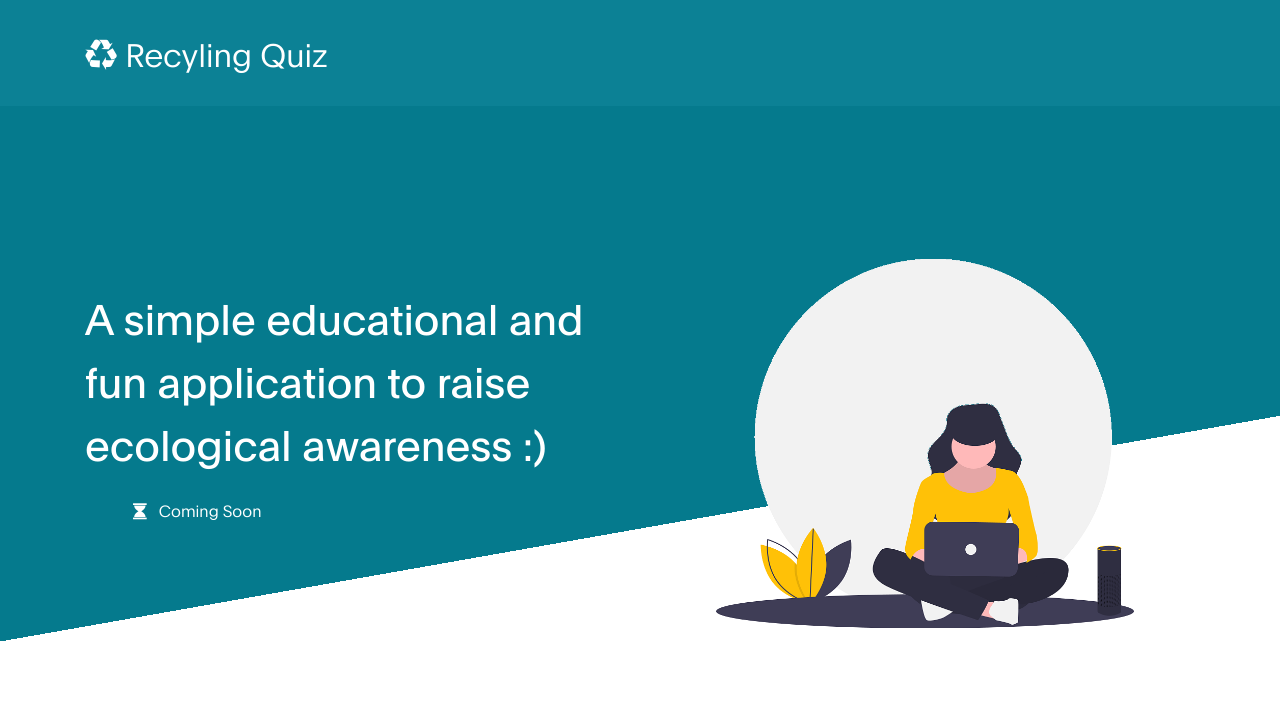
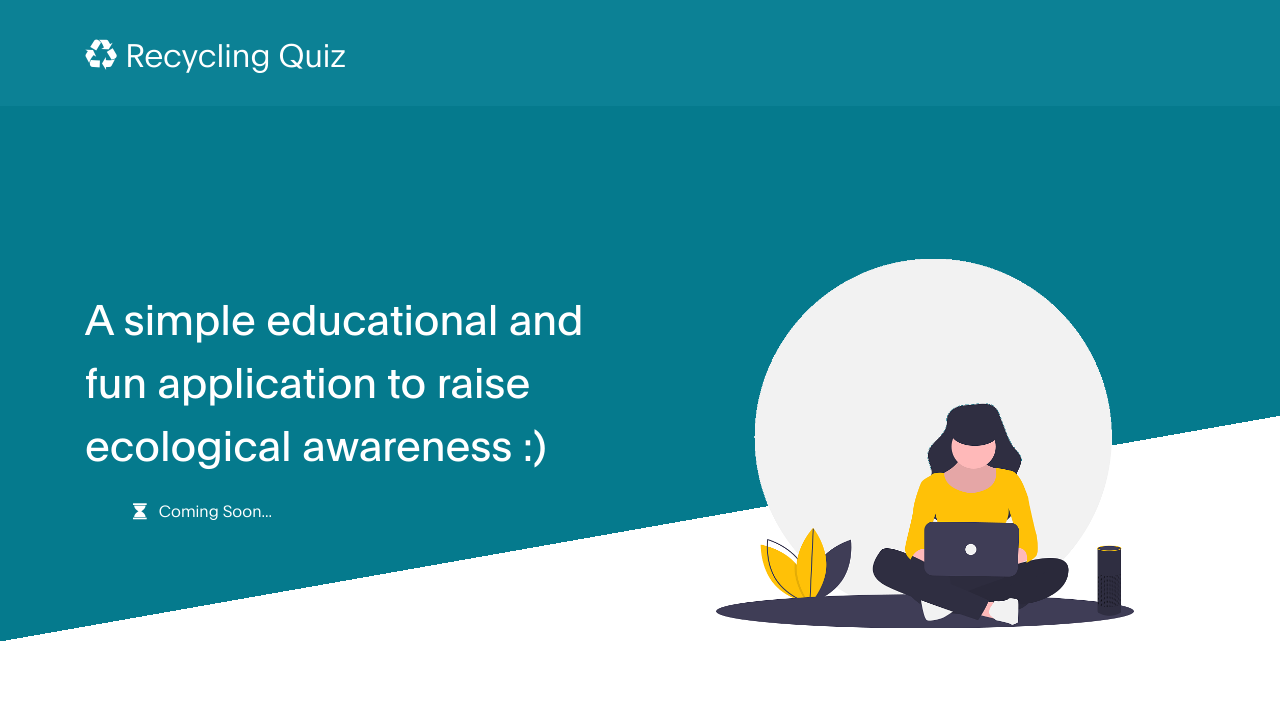
Before and after one commit to geodour1/recycling-quiz, a Flask app: page / in a window 1280 px wide. Shown: the top 716 px of the page. Run offline with Flask 2, Linux system fonts and the light colour scheme; some libraries are stand-ins or nearby versions.

Commit message:
fixed grammar

```diff
--- a/app.py
+++ b/app.py
@@ -4,12 +4,8 @@ app = Flask(__name__)
 
 @app.route('/')
 def home():
-    # return "A simple educational and fun application for creating ecological awareness."  # return a string
     return render_template('index.html')
 
-# @app.route('/welcome')
-# def welcome():
-#     return render_template('welcome.html')  # render a template
 
 if __name__ == '__main__':
     app.run(debug=True)
--- a/templates/index.html
+++ b/templates/index.html
@@ -34,7 +34,7 @@ https://templatemo.com/tm-538-digital-trend
         <div class="container">
             <a class="navbar-brand" href="index.html">
               <i class="fa fa-recycle"></i>
-              Recyling Quiz
+              Recycling Quiz
             </a>
 
             <!-- <button class="navbar-toggler" type="button" data-toggle="collapse" data-target="#navbarNav" aria-controls="navbarNav" aria-expanded="false"
@@ -74,7 +74,7 @@ https://templatemo.com/tm-538-digital-trend
 
                                    <!-- <a href="contact.html" class="custom-btn btn-bg btn mt-3" data-aos="fade-up" data-aos-delay="100">Let us discuss together!</a> -->
 
-                                   <strong class="d-block py-3 pl-5 text-white" data-aos="fade-up" data-aos-delay="200"><i class="fa fa-hourglass mr-2"></i> Coming Soon</strong>
+                                   <strong class="d-block py-3 pl-5 text-white" data-aos="fade-up" data-aos-delay="200"><i class="fa fa-hourglass mr-2"></i> Coming Soon...</strong>
                               </div>
                         </div>
 
```
